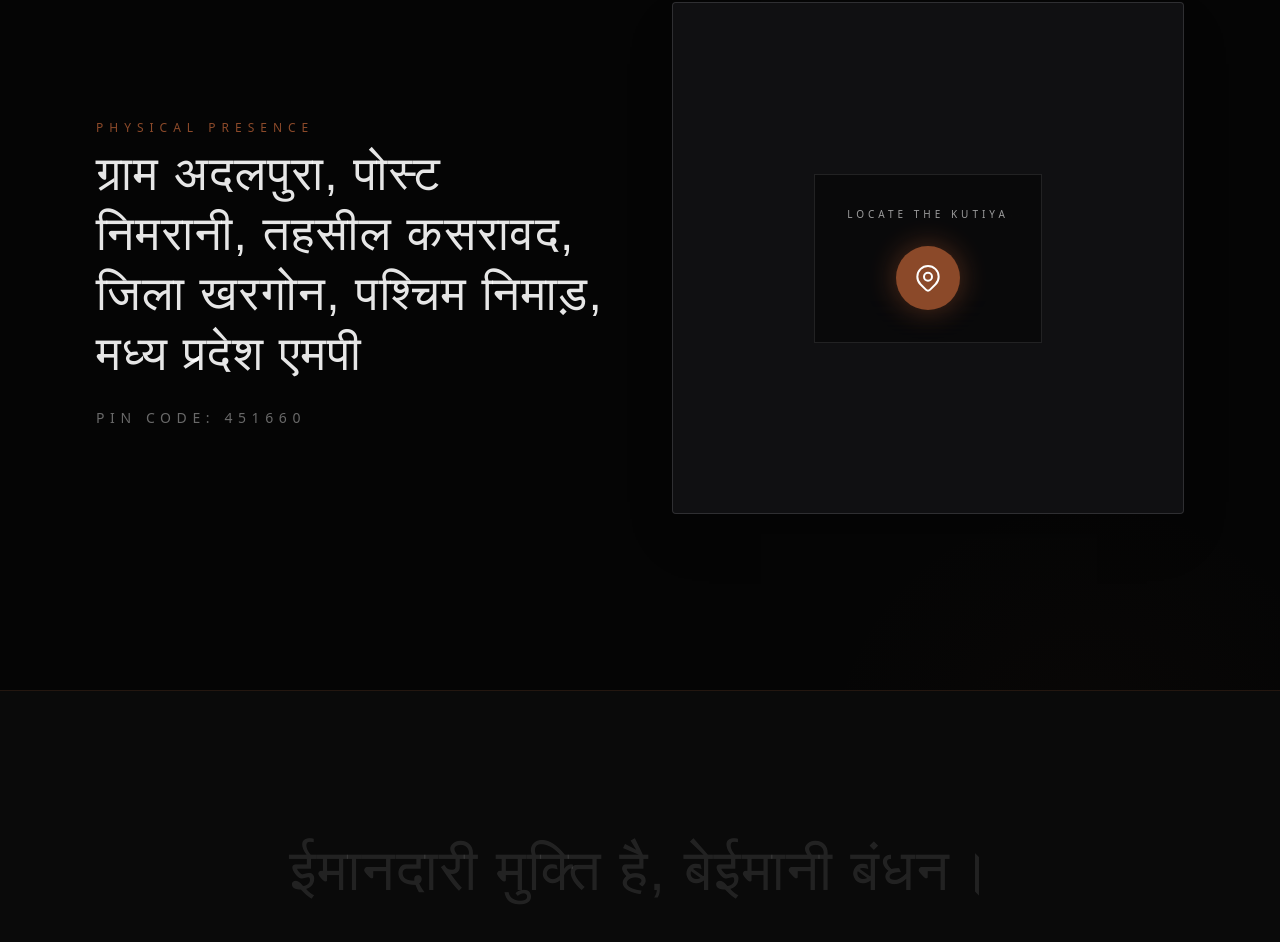
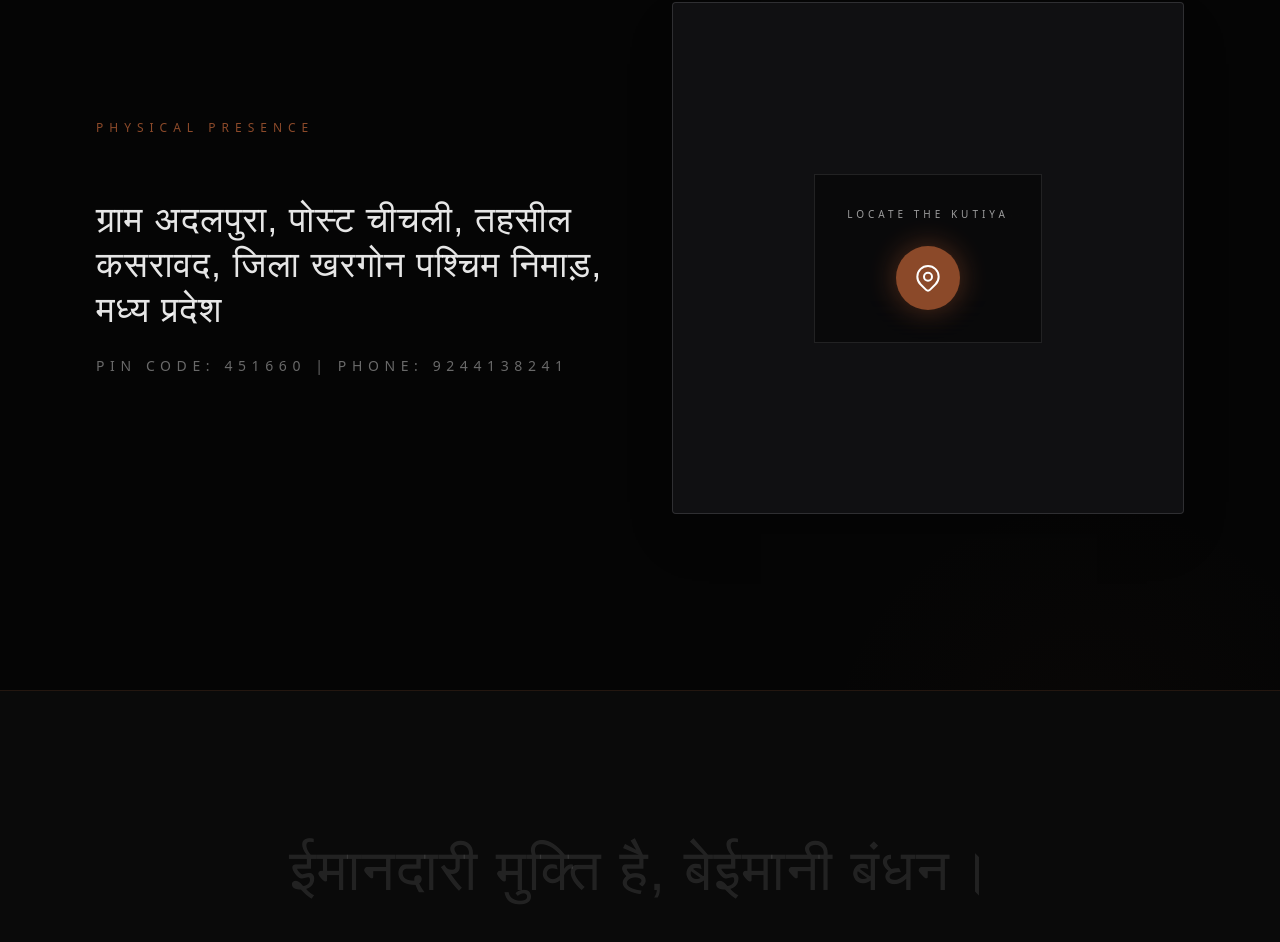
Before and after one commit to coffeedonuttv-test/pratyaksh-gyan, a Next.js app: page /sangat in a window 1280 px wide. Shown: the part 1273-2215 px from the top of the page. Built offline with nearby package versions, Linux system fonts and the light colour scheme; a web font is replaced by a local one.

Commit message:
Update: Apply new site-wide physical address and add 4 YouTube links to GyanSection

```diff
--- a/src/components/GyanSection.tsx
+++ b/src/components/GyanSection.tsx
@@ -5,40 +5,24 @@ import { motion, AnimatePresence } from "framer-motion";
 
 // Our Video Library Data
 const videos = [
-    { id: 0, src: "/guru-teach.mp4.mp4", titleHi: "ध्यान कैसे होता हैं ?", titleEn: "How does meditation happen?" },
-    { id: 1, src: "", titleHi: "आत्मा का स्वरूप", titleEn: "The nature of the soul" },
-    { id: 2, src: "", titleHi: "सत्य की खोज", titleEn: "The quest for truth" },
+    { id: 0, src: "https://www.youtube.com/embed/n4pGZtXvXYQ", titleHi: "ध्यान कैसे होता हैं ?", titleEn: "How does meditation happen?" },
+    { id: 1, src: "https://www.youtube.com/embed/0HCUd_HZSA4", titleHi: "योगीजी की आत्मकथा अज्ञान से ज्ञान तक खोज में कुछ अनुभव की बातें !", titleEn: "Yogiji's Autobiography: Experiences from Ignorance to Knowledge" },
+    { id: 2, src: "https://www.youtube.com/embed/UQeAF5eyqPs", titleHi: "अब जाऊं कहां", titleEn: "Where do I go now" },
+    { id: 3, src: "https://www.youtube.com/embed/g7Xu_HB4ajg", titleHi: "मैं नहीं मानता राम को परमात्मा तुम्हें मानना है तो मानो !", titleEn: "I do not believe Ram is God, if you want to believe, then believe!" },
 ];
 
 export default function GyanSection() {
     const [currentIndex, setCurrentIndex] = useState(0);
     const [isPlaying, setIsPlaying] = useState(false);
     const [isFlipped, setIsFlipped] = useState(false);
-    const videoRef = useRef<HTMLVideoElement>(null);
+    const iframeRef = useRef<HTMLIFrameElement>(null);
 
     const activeVideo = videos[currentIndex];
 
-    // Reset video and flip state when changing slides
+    // Reset translation when changing slides
     useEffect(() => {
-        setIsPlaying(false);
         setIsFlipped(false); // Always reset to Hindi when changing videos
-        if (videoRef.current) {
-            videoRef.current.pause();
-            videoRef.current.currentTime = 0;
-            videoRef.current.load(); // Forces the new video source to load
-        }
     }, [currentIndex]);
-
-    const togglePlay = () => {
-        if (videoRef.current) {
-            if (isPlaying) {
-                videoRef.current.pause();
-            } else {
-                videoRef.current.play();
-            }
-            setIsPlaying(!isPlaying);
-        }
-    };
 
     const nextVideo = () => setCurrentIndex((prev) => (prev + 1) % videos.length);
     const prevVideo = () => setCurrentIndex((prev) => (prev - 1 + videos.length) % videos.length);
@@ -95,8 +79,8 @@ export default function GyanSection() {
             {/* The Cinematic Video Slider */}
             <div className="w-full max-w-[1400px] mx-auto flex flex-col items-center">
 
-                {/* The Video Container */}
-                <div className="w-full aspect-video md:h-[600px] lg:h-[700px] bg-[#0a0a0a] border border-white/10 rounded-lg flex items-center justify-center relative shadow-[0_0_40px_rgba(0,0,0,0.6)] overflow-hidden group cursor-pointer" onClick={togglePlay}>
+                {/* The YouTube iframe Container */}
+                <div className="w-full aspect-video md:h-[600px] lg:h-[700px] bg-[#0a0a0a] border border-white/10 rounded-lg flex items-center justify-center relative shadow-[0_0_40px_rgba(0,0,0,0.6)] overflow-hidden group">
                     <AnimatePresence mode="wait">
                         <motion.div
                             key={activeVideo.id}
@@ -106,26 +90,14 @@ export default function GyanSection() {
                             transition={{ duration: 0.8 }}
                             className="absolute inset-0 w-full h-full"
                         >
-                            <video
-                                ref={videoRef}
-                                src={activeVideo.src}
-                                className="w-full h-full object-cover relative z-0"
-                                playsInline
-                                onEnded={() => setIsPlaying(false)}
+                            <iframe
+                                ref={iframeRef}
+                                src={`${activeVideo.src}?autoplay=1&mute=1&controls=1&modestbranding=1&rel=0`}
+                                className="w-full h-full object-cover relative z-20"
+                                allow="accelerometer; autoplay; clipboard-write; encrypted-media; gyroscope; picture-in-picture"
+                                allowFullScreen
+                                title={activeVideo.titleHi}
                             />
-
-                            {/* Bulletproof Click Layer sitting on top of the video but beneath the overlays */}
-                            <div className="absolute inset-0 z-10 cursor-pointer" onClick={togglePlay} />
-
-                            {/* Dark Overlay */}
-                            <div className={`absolute inset-0 z-20 bg-gradient-to-t from-[#050505] via-[#050505]/40 to-transparent transition-opacity duration-700 pointer-events-none ${isPlaying ? "opacity-0" : "opacity-100"}`} />
-
-                            {/* Play Button */}
-                            <div className={`absolute inset-0 flex items-center justify-center transition-all duration-500 z-30 pointer-events-none ${isPlaying ? "opacity-0 scale-150 pointer-events-none" : "opacity-100 scale-100"}`}>
-                                <div className="w-20 h-20 rounded-full border border-white/20 flex items-center justify-center bg-black/40 backdrop-blur-md group-hover:scale-110 group-hover:bg-[#8C4A2A]/80 group-hover:border-[#8C4A2A] transition-all duration-500 shadow-2xl">
-                                    <div className="w-0 h-0 border-t-[10px] border-t-transparent border-l-[16px] border-l-white border-b-[10px] border-b-transparent ml-1" />
-                                </div>
-                            </div>
                         </motion.div>
                     </AnimatePresence>
                 </div>
--- a/src/components/KutiyaSection.tsx
+++ b/src/components/KutiyaSection.tsx
@@ -105,15 +105,15 @@ export default function KutiyaSection() {
                     >
                             {/* Front - Hindi */}
                             <div className="absolute inset-0 flex flex-col items-center justify-center text-center w-full h-full" style={{ backfaceVisibility: "hidden", WebkitBackfaceVisibility: "hidden" }}>
-                            <p className="font-devanagari text-xl md:text-2xl text-white/70 leading-relaxed drop-shadow-md px-4">
-                                ग्राम अदलपुरा, पोस्ट निमरानी, तहसील कसरावद,<br /> जिला खरगोन, पश्चिम निमाड़, मध्य प्रदेश एमपी<br />पिन कोड - 451660
+                                <p className="font-devanagari text-lg md:text-xl text-white/70 leading-relaxed drop-shadow-md px-4">
+                                    ग्राम अदलपुरा, पोस्ट चीचली, तहसील कसरावद,<br /> जिला खरगोन पश्चिम निमाड़, मध्य प्रदेश<br />पिन कोड - 451660 | फोन - 9244138241
                                 </p>
                             </div>
 
                             {/* Back - English */}
                             <div className="absolute inset-0 flex flex-col items-center justify-center text-center w-full h-full px-4" style={{ transform: "rotateY(180deg)", backfaceVisibility: "hidden", WebkitBackfaceVisibility: "hidden" }}>
-                            <p className="font-sans text-xs md:text-sm text-white/70 leading-relaxed drop-shadow-md tracking-widest uppercase font-light">
-                                Village Adalpura, Post Nimrani, Tehsil Kasrawad,<br /> District Khargone, West Nimar, Madhya Pradesh MP<br />PIN Code - 451660
+                                <p className="font-sans text-[10px] md:text-xs text-white/70 leading-relaxed drop-shadow-md tracking-widest uppercase font-light">
+                                    Village Adalpura, Post Chichli, Tehsil Kasrawad,<br /> District Khargone West Nimar, Madhya Pradesh<br />PIN Code - 451660 | Phone - 9244138241
                                 </p>
                             </div>
                     </motion.div>
--- a/src/components/SangatSection.tsx
+++ b/src/components/SangatSection.tsx
@@ -113,18 +113,18 @@ export default function SangatSection() {
                         >
                             {/* Front - Hindi */}
                             <div className="absolute inset-0 flex flex-col justify-center text-center lg:text-left w-full h-full" style={{ backfaceVisibility: "hidden", WebkitBackfaceVisibility: "hidden" }}>
-                                <h3 className="font-devanagari text-3xl md:text-4xl lg:text-5xl text-white/90 leading-tight tracking-wide">
-                                    ग्राम अदलपुरा, पोस्ट निमरानी, तहसील कसरावद, जिला खरगोन, पश्चिम निमाड़, मध्य प्रदेश एमपी
+                                <h3 className="font-devanagari text-2xl md:text-3xl lg:text-4xl text-white/90 leading-tight tracking-wide">
+                                    ग्राम अदलपुरा, पोस्ट चीचली, तहसील कसरावद, जिला खरगोन पश्चिम निमाड़, मध्य प्रदेश
                                 </h3>
-                                <p className="text-white/40 text-sm tracking-[0.4em] mt-6">PIN CODE: 451660</p>
+                                <p className="text-white/40 text-sm tracking-[0.4em] mt-6">PIN CODE: 451660 | PHONE: 9244138241</p>
                             </div>
 
                             {/* Back - English */}
                             <div className="absolute inset-0 flex flex-col justify-center text-center lg:text-left w-full h-full" style={{ transform: "rotateY(180deg)", backfaceVisibility: "hidden", WebkitBackfaceVisibility: "hidden" }}>
-                                <h3 className="font-sans text-lg md:text-xl lg:text-2xl text-white/90 leading-relaxed tracking-widest uppercase font-light">
-                                    Village Adalpura, Post Nimrani, Tehsil Kasrawad, District Khargone, West Nimar, Madhya Pradesh MP
+                                <h3 className="font-sans text-base md:text-lg lg:text-xl text-white/90 leading-relaxed tracking-widest uppercase font-light">
+                                    Village Adalpura, Post Chichli, Tehsil Kasrawad, District Khargone West Nimar, Madhya Pradesh
                                 </h3>
-                                <p className="text-white/40 text-sm tracking-[0.4em] mt-6">PIN CODE: 451660</p>
+                                <p className="text-white/40 text-sm tracking-[0.4em] mt-6">PIN CODE: 451660 | PHONE: 9244138241</p>
                             </div>
                         </motion.div>
                     </div>
```
Lines whose indentation alone changed are shown as unchanged.
